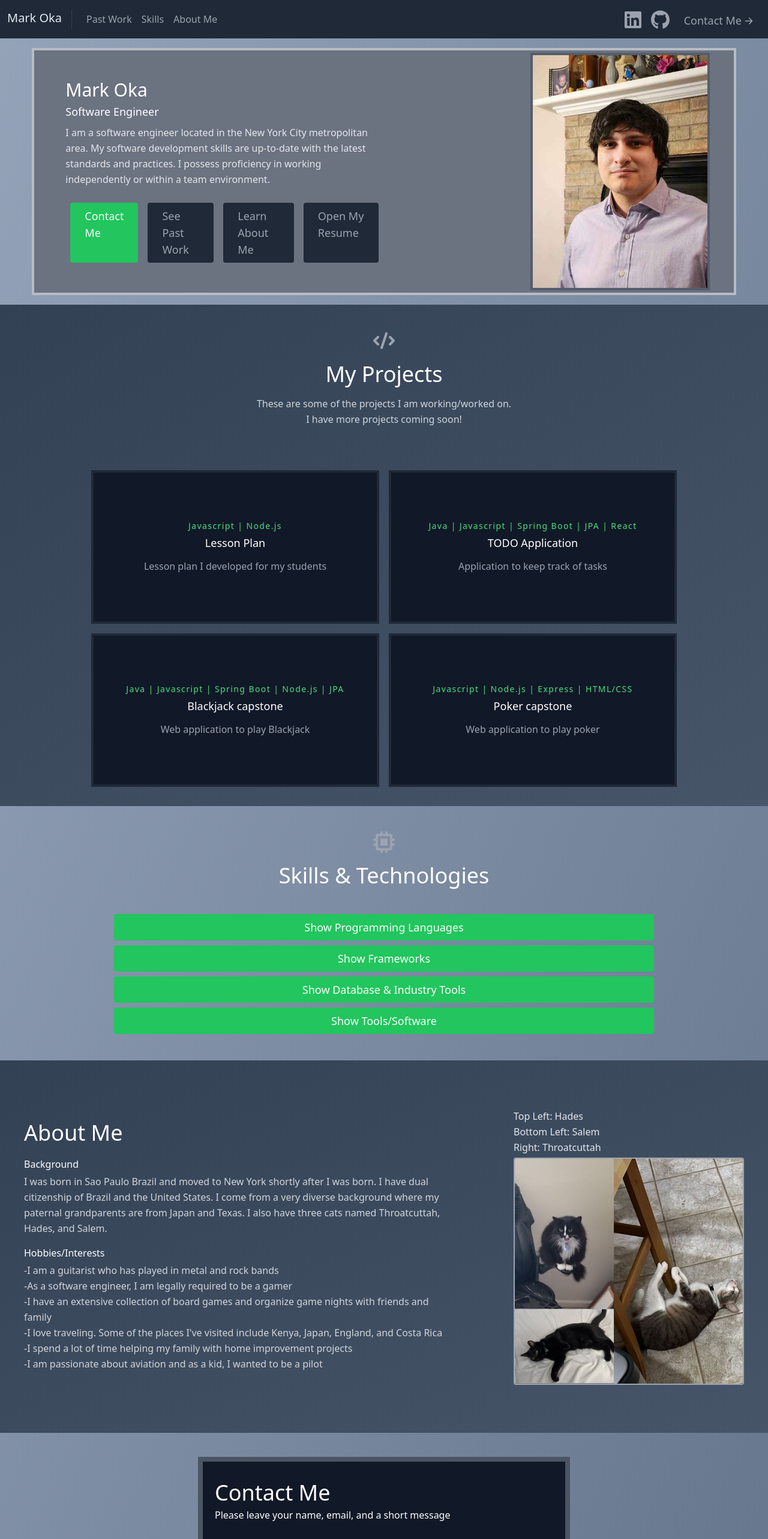
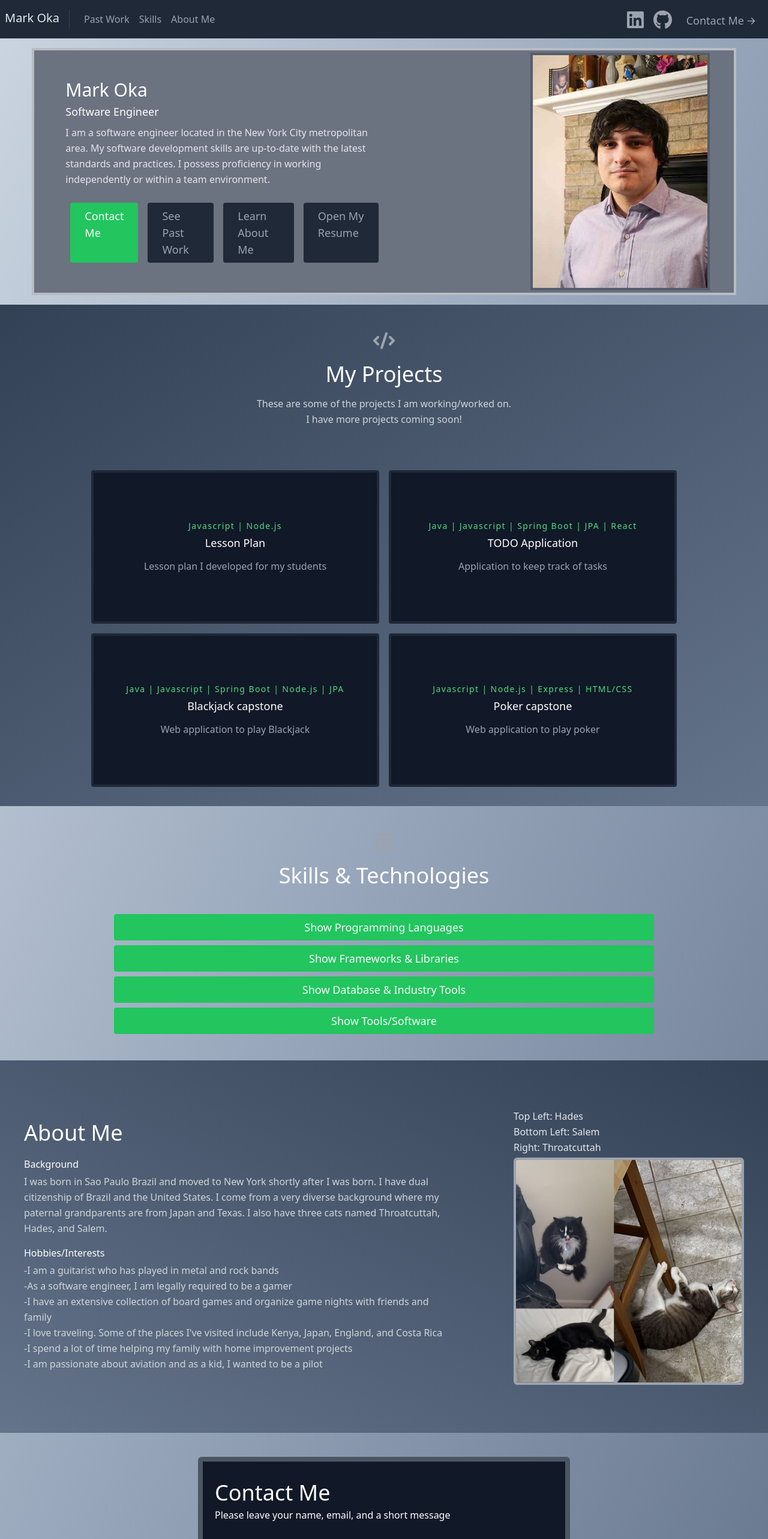
Before and after one commit to markoka101/portfolio, a React (Create React App) app: page / in a window 1280 px wide. Shown: the top 2566 px of the page at 60% size. Built offline with nearby package versions, Linux system fonts and the light colour scheme.

Commit message:
Changed hover for skills and padding on navbar

```diff
--- a/src/App.js
+++ b/src/App.js
@@ -9,7 +9,7 @@ import Person from "./components/Person";
 
 export default function App() {
   return (
-    <main className="text-gray-400 bg-gradient-to-br from-slate-400 to-slate-500">
+    <main className="text-gray-400 bg-gradient-to-br from-slate-300 via-slate-400 to-slate-500">
         <Navbar />
         <About />
         <Projects />
--- a/src/components/About.js
+++ b/src/components/About.js
@@ -39,7 +39,7 @@ export default function About() {
             </div>
             <div className="hidden lg:block lg:max-w-md lg:w-full my-1">
               <img
-                className="w-2/3 h-1/2 float-right border-4 border-opacity-70 border-gray-600"
+                className="w-2/3 h-1/2 float-right border-4 border-opacity-70 border-gray-600 "
                 alt="me"
                 src="./pls.jpg"
               />
--- a/src/components/Contact.js
+++ b/src/components/Contact.js
@@ -34,7 +34,7 @@ export default function Contact() {
               netlify
               name="contact"
               onSubmit={handleSubmit}
-              className="lg:w-1/2 flex flex-col md:mx-auto w-full md:py-8 mt-8 md:mt-0 p-5 border-gray-600 border-8 bg-gray-900">
+              className="lg:w-1/2 flex flex-col md:mx-auto w-full md:py-8 mt-8 md:mt-0 p-5 border-gray-600 border-8 bg-gray-900 rounded-md">
               <h2 className="text-white sm:text-4xl text-3xl mb-1 font-medium title-font">
                 Contact Me
               </h2>
--- a/src/components/Navbar.js
+++ b/src/components/Navbar.js
@@ -6,7 +6,7 @@ import { faLinkedin, faGithub } from "@fortawesome/free-brands-svg-icons";
 export default function Navbar() {
     return (
         <header className="bg-gray-800 sm:sticky md:sticky lg:sticky top-0 z-10 ">
-          <div className="container mx-auto flex flex-wrap p-3 flex-row items-center justify-between">
+          <div className="container mx-auto flex flex-wrap py-3 px-2 flex-row items-center justify-between">
             <a className="title-font font-medium text-slate-200 hover:text-white mb-1">
               <div href="#about" className="text-xl">
                 Mark Oka
--- a/src/components/Person.js
+++ b/src/components/Person.js
@@ -2,7 +2,7 @@ import React from "react";
 
 export default function Person(){
     return (
-        <section id="person" className="relative bg-gradient-to-tl from-slate-600 to-slate-700">
+        <section id="person" className="relative bg-gradient-to-tr from-slate-500 to-slate-700">
           <div className="container mx-auto flex px-10 py-20 md:flex-row flex-col items-center">
             <div className="lg:flex-grow md:w-1/2 lg:pr-24 md:pr-16 flex flex-col md:items-start md:text-left mb-16 md:mb-0 items-center text-center">
               <h1 className="title-font sm:text-4xl mb-5 font-medium text-white">
@@ -35,7 +35,7 @@ export default function Person(){
                 Right: Throatcuttah
               </p>
               <img
-                className="object-cover object-center rounded border-2 border-gray-400"
+                className="object-cover object-center rounded-md border-4 border-gray-400"
                 alt='gremlins'
                 src='./gremlins.JPG'
                 />
--- a/src/components/Projects.js
+++ b/src/components/Projects.js
@@ -4,7 +4,7 @@ import { projects } from "../data";
 
 export default function Projects() {
     return (
-        <section id="projects" className="text-gray-400 bg-gradient-to-tl from-slate-600 to-slate-700 body-font">
+        <section id="projects" className="text-gray-400 bg-gradient-to-tl from-slate-500 to-slate-700 body-font">
           <div className="container px-5 py-10 mx-auto text-center lg:px-40">
             <div className="flex flex-col w-full mb-20">
               <CodeIcon className="mx-auto inline-block w-10 mb-4" />
@@ -25,7 +25,7 @@ export default function Projects() {
                   key={project.title}
                   className="w-1/2  min-h-full">
                   <div className="m-2">
-                    <div className="flex flex-col px-8 py-10 m-0 w-full h-64 border-4 border-gray-800 bg-gray-900 hover:bg-slate-900 hover:border-slate-400 items-center justify-center">
+                    <div className="flex flex-col px-8 py-10 m-0 w-full h-64 border-4 border-gray-800 bg-gray-900 hover:bg-slate-900 hover:border-slate-400 items-center justify-center rounded">
                       <h2 className="hidden md:block lg:block tracking-widest text-sm title-font font-medium text-green-400 mb-1">
                         {project.subtitle}
                       </h2>
--- a/src/components/Skills.js
+++ b/src/components/Skills.js
@@ -11,7 +11,7 @@ export default function Skills() {
   const [ showTools, setShowTools ] = useState(false);
 
   const languageName = showLang ? 'Hide Programming Languages':'Show Programming Languages';
-  const frameworkName = showFrame ? 'Hide Frameworks':'Show Frameworks';
+  const frameworkName = showFrame ? 'Hide Frameworks & Libraries':'Show Frameworks & Libraries';
   const databaseName = showData ? 'Hide Database & Industry Tools':'Show Database & Industry Tools';
   const toolName = showTools ? 'Hide Tools/Software':'Show Tools/Software';
 
@@ -27,7 +27,7 @@ export default function Skills() {
 
           <div className="container px-5 py-1 mx-auto">
             <div className="text-center items-center justify-center">
-              <button className="inline-flex text-white justify-center bg-green-500 border-0 py-2 px-6 focus:outline-none hover:bg-green-600 rounded text-lg w-3/4" onClick={()=> {
+              <button className="inline-flex text-slate-50 justify-center bg-green-500 border-0 py-2 px-6 focus:outline-none hover:bg-gradient-to-r from-emerald-600 to-emerald-500 hover:text-white rounded text-lg w-3/4" onClick={()=> {
                 setShowLang(!showLang)
               }}><h2>{languageName}</h2></button>
               {showLang && displayLanguage}
@@ -37,7 +37,7 @@ export default function Skills() {
 
           <div className="container px-5 py-1 mx-auto">
             <div className="text-center">
-              <button className="inline-flex text-white justify-center bg-green-500 border-0 py-2 px-6 focus:outline-none hover:bg-green-600 rounded text-lg w-3/4" onClick={()=> {
+              <button className="inline-flex text-slate-50 justify-center bg-green-500 border-0 py-2 px-6 focus:outline-none hover:bg-gradient-to-r from-emerald-600 to-emerald-500 hover:text-white rounded text-lg w-3/4" onClick={()=> {
                 setShowFrame(!showFrame)
               }}><h2>{frameworkName}</h2></button>
               {showFrame && displayFrameworks}
@@ -47,7 +47,7 @@ export default function Skills() {
 
           <div className="container px-5 py-1 mx-auto">
             <div className="text-center">
-              <button className="inline-flex text-white justify-center bg-green-500 border-0 py-2 px-6 focus:outline-none hover:bg-green-600 rounded text-lg w-3/4" onClick={()=> {
+              <button className="inline-flex text-slate-50 justify-center bg-green-500 border-0 py-2 px-6 focus:outline-none hover:bg-gradient-to-r from-emerald-600 to-emerald-500 hover:text-white rounded text-lg w-3/4" onClick={()=> {
                 setShowData(!showData)
               }}><h2>{databaseName}</h2></button>
               {showData && displayDatabase}
@@ -56,7 +56,7 @@ export default function Skills() {
 
           <div className="container px-5 py-1 mx-auto">
             <div className="text-center">
-              <button className="inline-flex text-white justify-center bg-green-500 border-0 py-2 px-6 focus:outline-none hover:bg-green-600 rounded text-lg w-3/4" onClick={()=> {
+              <button className="inline-flex text-slate-50 justify-center bg-green-500 border-0 py-2 px-6 focus:outline-none hover:bg-gradient-to-r from-emerald-600 to-emerald-500 hover:text-white rounded text-lg w-3/4" onClick={()=> {
                 setShowTools(!showTools)
               }}><h2>{toolName}</h2></button>
               {showTools && displayTools}
--- a/src/data.js
+++ b/src/data.js
@@ -38,7 +38,8 @@ export const frameworks = [
   "Spring Boot",
   "Node",
   "Express",
-  "React"
+  "React",
+  "Tailwind"
 ];
 
 export const database = [
```
